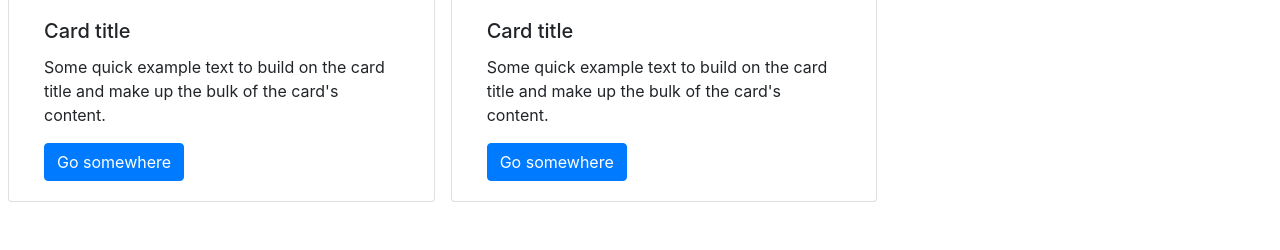
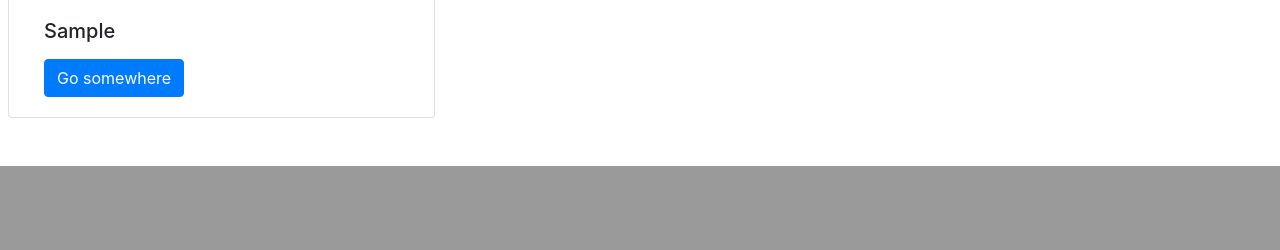
Before and after one commit to htmlhints/workshop-dynamic-website, a PHP site: page / in a window 1280 px wide. Shown: the part 1362-1612 px from the top of the page. After the commit the page ends 1528 px from the top, so only its background shows below. Run offline with PHP 8.4, Linux system fonts and the light colour scheme; tables that the repository leaves empty hold one stand-in row (values such as "Sample post").

Commit message:
latest build

```diff
--- a/index.php
+++ b/index.php
@@ -1,4 +1,5 @@
 <?php
+include 'inc/config.php';
 include 'inc/header.php';
 ?>
 <div id="carouselExampleControls" class="carousel slide" data-ride="carousel">
@@ -22,23 +23,25 @@ include 'inc/header.php';
     <span class="sr-only">Next</span>
   </a>
 </div>
-<div class="d-flex pb-5 mt-5">
-    <div class="card col-4 mx-2">
-        <img src="https://i3.ytimg.com/vi/qUlk8q-lvgA/maxresdefault.jpg" class="card-img-top" alt="https://i3.ytimg.com/vi/qUlk8q-lvgA/maxresdefault.jpg">
-        <div class="card-body">
-            <h5 class="card-title">Card title</h5>
-            <p class="card-text">Some quick example text to build on the card title and make up the bulk of the card's content.</p>
-            <a href="#" class="btn btn-primary">Go somewhere</a>
-        </div>
-    </div>
-    <div class="card col-4 mx-2">
-        <img src="https://i3.ytimg.com/vi/qUlk8q-lvgA/maxresdefault.jpg" class="card-img-top" alt="https://i3.ytimg.com/vi/qUlk8q-lvgA/maxresdefault.jpg">
-        <div class="card-body">
-            <h5 class="card-title">Card title</h5>
-            <p class="card-text">Some quick example text to build on the card title and make up the bulk of the card's content.</p>
-            <a href="#" class="btn btn-primary">Go somewhere</a>
-        </div>
-    </div>
+<div class="d-flex flex-wrap pb-5 mt-5">
+<?php
+$sql = "SELECT * FROM test";
+$result = $link->query($sql);
+if ($result->num_rows > 0) {
+    // output data of each row
+    while($row = $result->fetch_assoc()) {
+       echo '
+       <div class="card col-4 mx-2">
+       <img src="https://i3.ytimg.com/vi/qUlk8q-lvgA/maxresdefault.jpg" class="card-img-top" alt="https://i3.ytimg.com/vi/qUlk8q-lvgA/maxresdefault.jpg">
+       <div class="card-body">
+           <h5 class="card-title">'.$row['head'].'</h5>
+           <p class="card-text"></p>
+           <a href="#" class="btn btn-primary">Go somewhere</a>
+       </div>
+   </div>';
+    }
+}
+?>
 </div>
 <?php
 include 'inc/footer.php';
```
